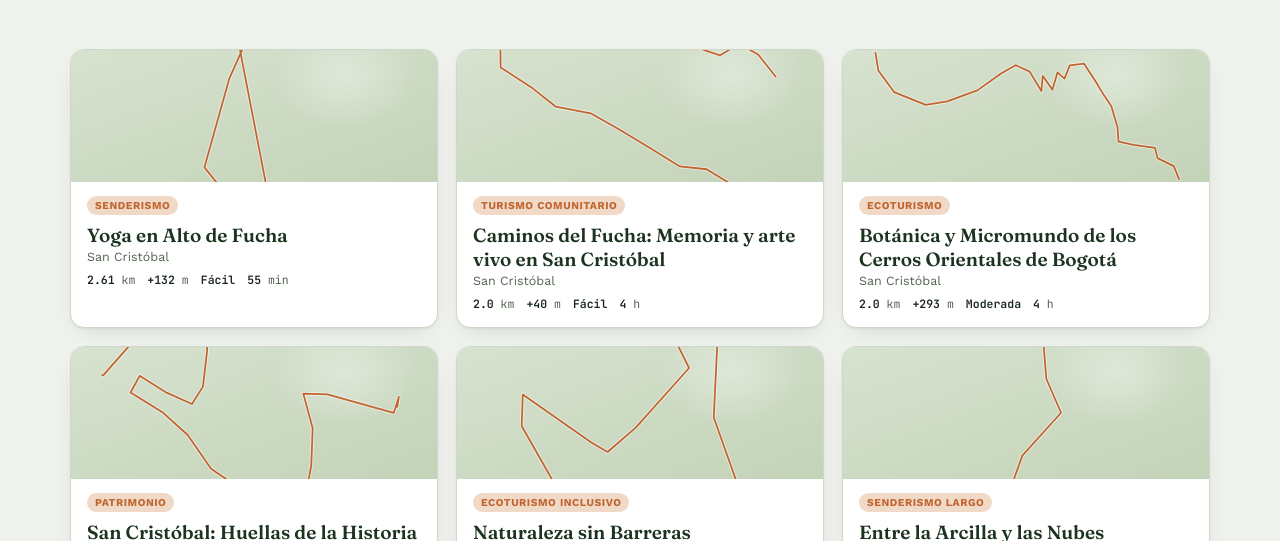
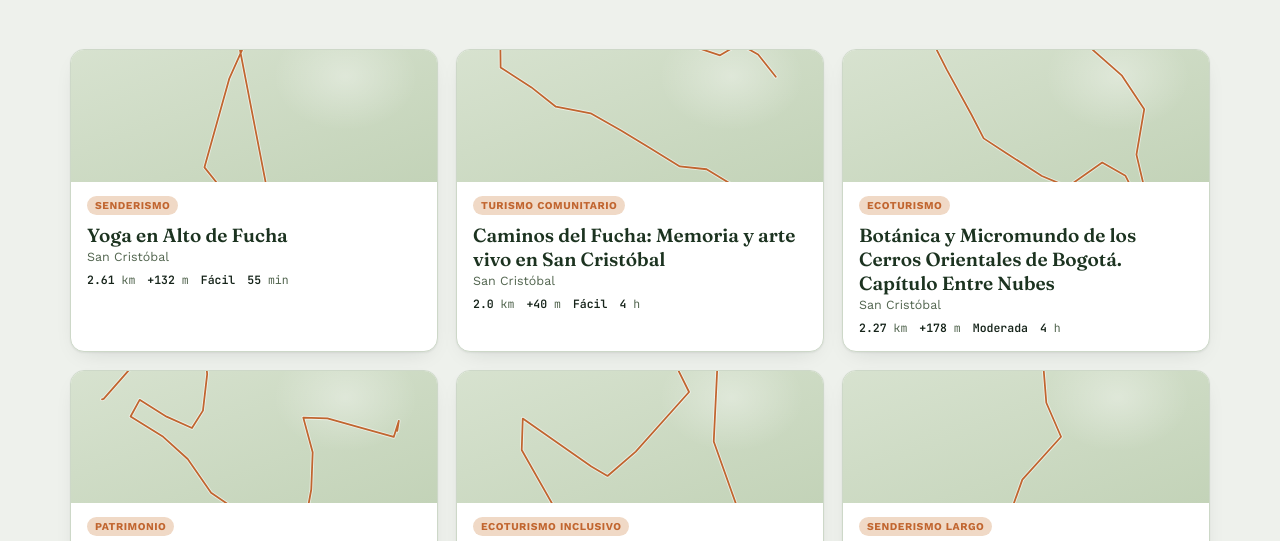
Before and after one commit to cedeinco/maps-sancristobal, a plain HTML site: page index.html in a window 1280 px wide. Shown: the part 252-793 px from the top of the page. Drawn offline with nearby package versions, Linux system fonts and the light colour scheme.

Commit message:
Update index.html

```diff
--- a/index.html
+++ b/index.html
@@ -140,18 +140,18 @@
 
     <a class="route-card card" href="botanica-y-micromundo.html">
       <div class="route-thumb">
-        <svg viewBox="0 0 620 315" preserveAspectRatio="xMidYMid slice" aria-hidden="true">
-          <path class="route-thumb-trail-halo" d="M 55.1,50.6 L 59.8,80.4 L 86.5,117.0 L 140.1,138.7 L 176.6,132.8 L 227.6,114.1 L 267.7,85.4 L 292.3,71.4 L 316.3,82.3 L 336.0,115.2 L 338.4,89.4 L 354.7,113.1 L 363.3,83.7 L 375.2,94.1 L 384.1,71.7 L 408.1,68.7 L 428.0,99.1 L 441.9,122.1 L 454.4,140.5 L 465.1,176.6 L 466.7,201.0 L 492.5,206.3 L 528.6,211.7 L 532.7,228.9 L 560.4,242.4 L 569.2,264.5" />
-          <path class="route-thumb-trail" d="M 55.1,50.6 L 59.8,80.4 L 86.5,117.0 L 140.1,138.7 L 176.6,132.8 L 227.6,114.1 L 267.7,85.4 L 292.3,71.4 L 316.3,82.3 L 336.0,115.2 L 338.4,89.4 L 354.7,113.1 L 363.3,83.7 L 375.2,94.1 L 384.1,71.7 L 408.1,68.7 L 428.0,99.1 L 441.9,122.1 L 454.4,140.5 L 465.1,176.6 L 466.7,201.0 L 492.5,206.3 L 528.6,211.7 L 532.7,228.9 L 560.4,242.4 L 569.2,264.5" />
+        <svg viewBox="0 0 620 703" preserveAspectRatio="xMidYMid slice" aria-hidden="true">
+          <path class="route-thumb-trail-halo" d="M 315.1,108.1 L 324.1,117.3 L 346.7,191.1 L 411.2,229.0 L 472.6,283.2 L 510.3,340.0 L 497.1,417.0 L 516.2,497.7 L 545.4,572.0 L 566.8,651.7 L 520.4,588.0 L 511.8,518.9 L 478.5,452.8 L 439.1,430.2 L 380.8,471.4 L 336.9,453.2 L 276.2,414.2 L 238.3,389.4 L 217.9,349.8 L 176.0,273.4 L 139.6,201.9 L 87.6,139.6 L 52.7,59.5 L 294.1,216.9 L 283.9,185.9 L 304.1,104.3" />
+          <path class="route-thumb-trail" d="M 315.1,108.1 L 324.1,117.3 L 346.7,191.1 L 411.2,229.0 L 472.6,283.2 L 510.3,340.0 L 497.1,417.0 L 516.2,497.7 L 545.4,572.0 L 566.8,651.7 L 520.4,588.0 L 511.8,518.9 L 478.5,452.8 L 439.1,430.2 L 380.8,471.4 L 336.9,453.2 L 276.2,414.2 L 238.3,389.4 L 217.9,349.8 L 176.0,273.4 L 139.6,201.9 L 87.6,139.6 L 52.7,59.5 L 294.1,216.9 L 283.9,185.9 L 304.1,104.3" />
         </svg>
       </div>
       <div class="route-body">
         <span class="route-tag">Ecoturismo</span>
-        <span class="route-name">Botánica y Micromundo de los Cerros Orientales de Bogotá</span>
+        <span class="route-name">Botánica y Micromundo de los Cerros Orientales de Bogotá. Capítulo Entre Nubes</span>
         <span class="route-loc">San Cristóbal</span>
         <span class="route-stats">
-          <span><b>2.0</b> km</span>
-          <span><b>+293</b> m</span>
+          <span><b>2.27</b> km</span>
+          <span><b>+178</b> m</span>
           <span><b>Moderada</b></span>
           <span><b>4</b> h</span>
         </span>
```
